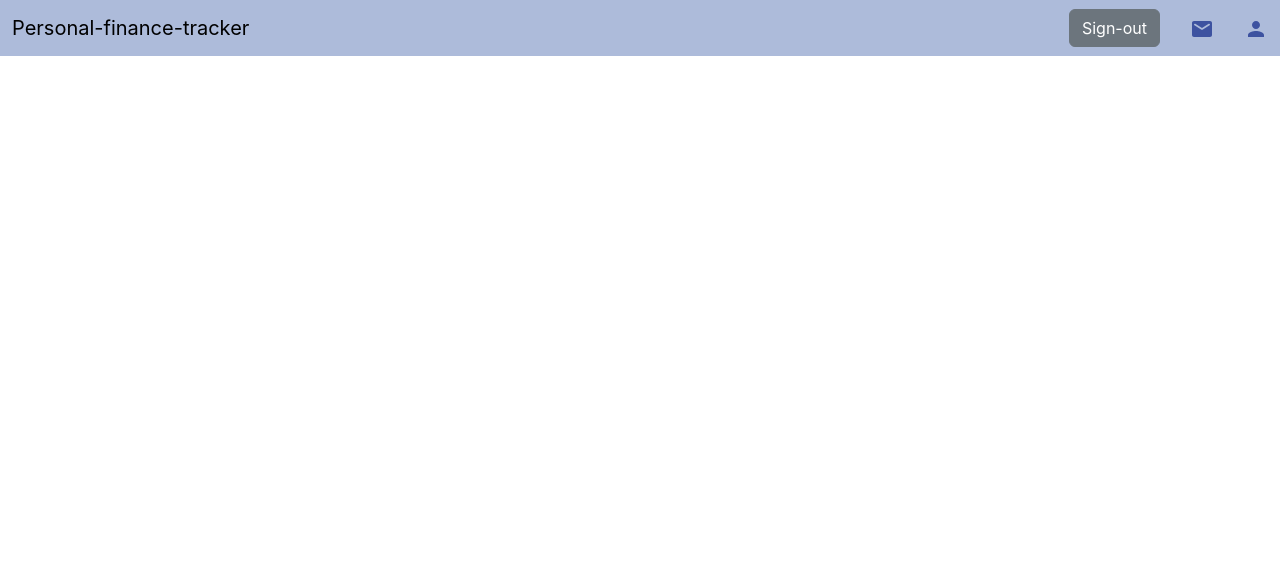
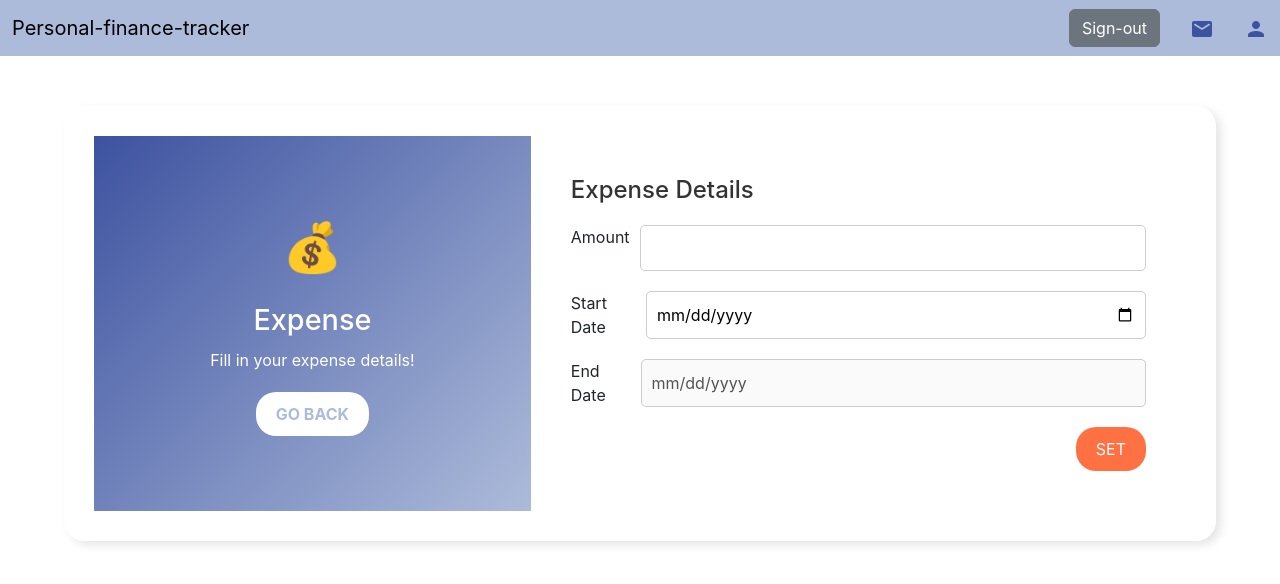
Before and after one commit to ShravaniAnilPatil/Expense-Tracker, a React (Create React App) app in the folder personal-finance-tracker/: page /setBudget in a window 1280 px wide. Shown: the top 584 px of the page. Built offline with nearby package versions, Linux system fonts and the light colour scheme.

Commit message:
navigated forms and styles budget from

```diff
--- a/personal-finance-tracker/src/App.js
+++ b/personal-finance-tracker/src/App.js
@@ -23,14 +23,14 @@ function App() {
           <Route path="/login" element={<Login />} />
           <Route path="/addform" element={<AddForm />} />
           <Route path="/checkexpense" element={<CheckExpense />} />
-          <Route path="/dashboard" element={<Dashboard />} />
+          <Route path="/dashboardd" element={<Dashboard />} />
           <Route path="/NewGoal" element={<NewGoal />} />
           <Route path="/" element={<Home />} />
           <Route path="/notify" element={<Notifications />} />
           <Route path="/profile" element={<Profile />} />
           <Route path="/page" element={<Page />} />
           <Route path="/navbar" element={<NavBar/>} />
-
+          <Route path="/setBudget" element={<BudgetForm />} />
         </Routes>
       </Router>
     </div>
--- a/personal-finance-tracker/src/components/Home/Home.jsx
+++ b/personal-finance-tracker/src/components/Home/Home.jsx
@@ -26,8 +26,8 @@ const Home = () => {
         <div className={styles.cardcontainer}>
             <div className={styles.card}>
               <h3>Set a Budget</h3>
+              <Link to="/setBudget"><button >Get Started</button></Link>
 
-              <button>Get Started</button>
             </div>
             <div className={styles.card}>
               <h3>Track Custom Expense</h3>
--- a/personal-finance-tracker/src/components/Home/setBudget.jsx
+++ b/personal-finance-tracker/src/components/Home/setBudget.jsx
@@ -1,26 +1,6 @@
 import React, { useState } from 'react';
-import styled from 'styled-components';
-
-const FormContainer = styled.div`
-  margin-top: 20px;
-  padding: 20px;
-  background-color: #f4f4f9;
-  border-radius: 8px;
-  box-shadow: 0 4px 8px rgba(0, 0, 0, 0.1);
-`;
-
-const StyledButton = styled.button`
-  padding: 10px 20px;
-  background-color: #4CAF50;
-  color: white;
-  border: none;
-  border-radius: 5px;
-  cursor: pointer;
-
-  &:hover {
-    background-color: #45a049;
-  }
-`;
+import styles from '../../styles/addform.module.css';
+import { useNavigate } from 'react-router-dom';
 
 function BudgetForm() {
   const [amount, setAmount] = useState('');
@@ -28,7 +8,7 @@ function BudgetForm() {
   const [endDate, setEndDate] = useState('');
   const [showForm, setShowForm] = useState(false);
   const [error, setError] = useState('');
-
+  const navigate = useNavigate();
   const calculateEndDate = (start) => {
     if (!start) return '';
     const date = new Date(start);
@@ -40,6 +20,10 @@ function BudgetForm() {
     const start = e.target.value;
     setStartDate(start);
     setEndDate(calculateEndDate(start));
+  };
+
+  const handleBack = () => {
+    navigate("/");
   };
 
   const handleSubmit = async (e) => {
@@ -73,50 +57,94 @@ function BudgetForm() {
   };
 
   return (
-    <div>
-      <StyledButton onClick={() => setShowForm(!showForm)}>
-        {showForm ? 'Close Budget Form' : 'Set Budget'}
-      </StyledButton>
+    // <div>
+    //     <FormContainer>
+    //       <h3>Set Your Monthly Budget</h3>
+    //       <form onSubmit={handleSubmit}>
+    //         <div>
+    //           <label>Amount</label>
+    //           <input
+    //             type="number"
+    //             value={amount}
+    //             onChange={(e) => setAmount(e.target.value)}
+    //             required
+    //           />
+    //         </div>
 
-      {showForm && (
-        <FormContainer>
-          <h3>Set Your Monthly Budget</h3>
+    //         <div>
+    //           <label>Start Date</label>
+    //           <input
+    //             type="date"
+    //             value={startDate}
+    //             onChange={handleStartDateChange}
+    //             required
+    //           />
+    //         </div>
+
+    //         <div>
+    //           <label>End Date</label>
+    //           <input
+    //             type="date"
+    //             value={endDate}
+    //             disabled
+    //             readOnly
+    //           />
+    //         </div>
+
+    //         {error && <p style={{ color: 'red' }}>{error}</p>}
+    //         <StyledButton type="submit">Set Monthly Budget</StyledButton>
+    //       </form>
+    //     </FormContainer>
+
+    // </div>
+    <div className={styles.formContainer}>
+      <div className={styles.formLeft}>
+        <div className={styles.welcomeIcon}>💰</div>
+        <h2 className={styles.welcomeTitle}>Expense</h2>
+        <p className={styles.welcomeText}>Fill in your expense details!</p>
+        <button className={styles.backButton} onClick={handleBack}>GO BACK</button>
+      </div>
+      <div className={styles.formRight}>
+        <h3 className={styles.formTitle}>Expense Details</h3>
         <form onSubmit={handleSubmit}>
-            <div>
+          <div className={styles.formRow}>
           <label>Amount</label>
                <input
                 type="number"
                 value={amount}
                  onChange={(e) => setAmount(e.target.value)}
+                 className={styles.input}
                  required
                />
           </div>
 
-            <div>
+          <div className={styles.formRow}>
           <label>Start Date</label>
                <input
                 type="date"
                  value={startDate}
                 onChange={handleStartDateChange}
+                className={styles.input}
                  required
                />
           </div>
 
-            <div>
+          <div className={styles.formRow}>
           <label>End Date</label>
                <input
                  type="date"
                  value={endDate}
+                 className={styles.input}
                 disabled
                 readOnly
                />
           </div>
 
-            {error && <p style={{ color: 'red' }}>{error}</p>}
-            <StyledButton type="submit">Set Monthly Budget</StyledButton>
+          <button type="submit" className={styles.submitButton}>
+            SET
+          </button>
         </form>
-        </FormContainer>
-      )}
+      </div>
     </div>
   );
 }
--- a/personal-finance-tracker/src/styles/home.module.css
+++ b/personal-finance-tracker/src/styles/home.module.css
@@ -17,8 +17,8 @@
     background-color: #D4DCEA;
     padding: 3rem;
     margin-bottom: 2rem;
-    margin-left: 3rem;
-    margin-right: 3rem;
+    margin-left: 2rem;
+    margin-right: 2rem;
     margin-top: 0rem;
 }
 
@@ -29,8 +29,8 @@
 .hname{
     color: #ffffff;
     background-color: #3D52A0;
-    margin-left: 3rem;
-    margin-right: 3rem;
+    margin-left: 2rem;
+    margin-right: 2rem;
     padding: 5px;
     font-size: larger;
     margin-bottom: 0rem;
@@ -82,6 +82,8 @@
     margin-top: 40px;
     margin-bottom: 30px;
     padding: 20px;
+    margin-left: 2rem;
+    margin-right: 2rem;
   }
 
 
```
Lines whose indentation alone changed are shown as unchanged.
